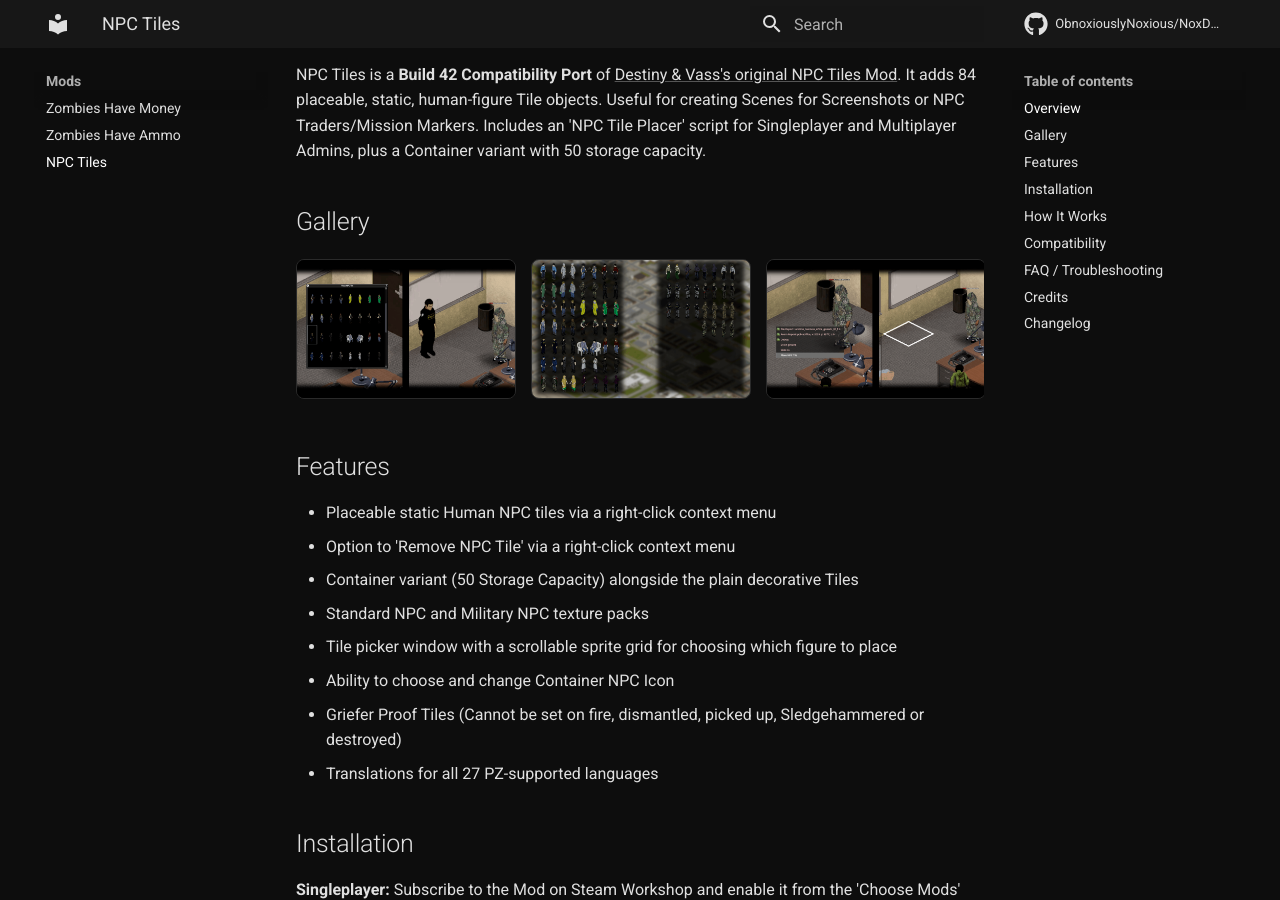
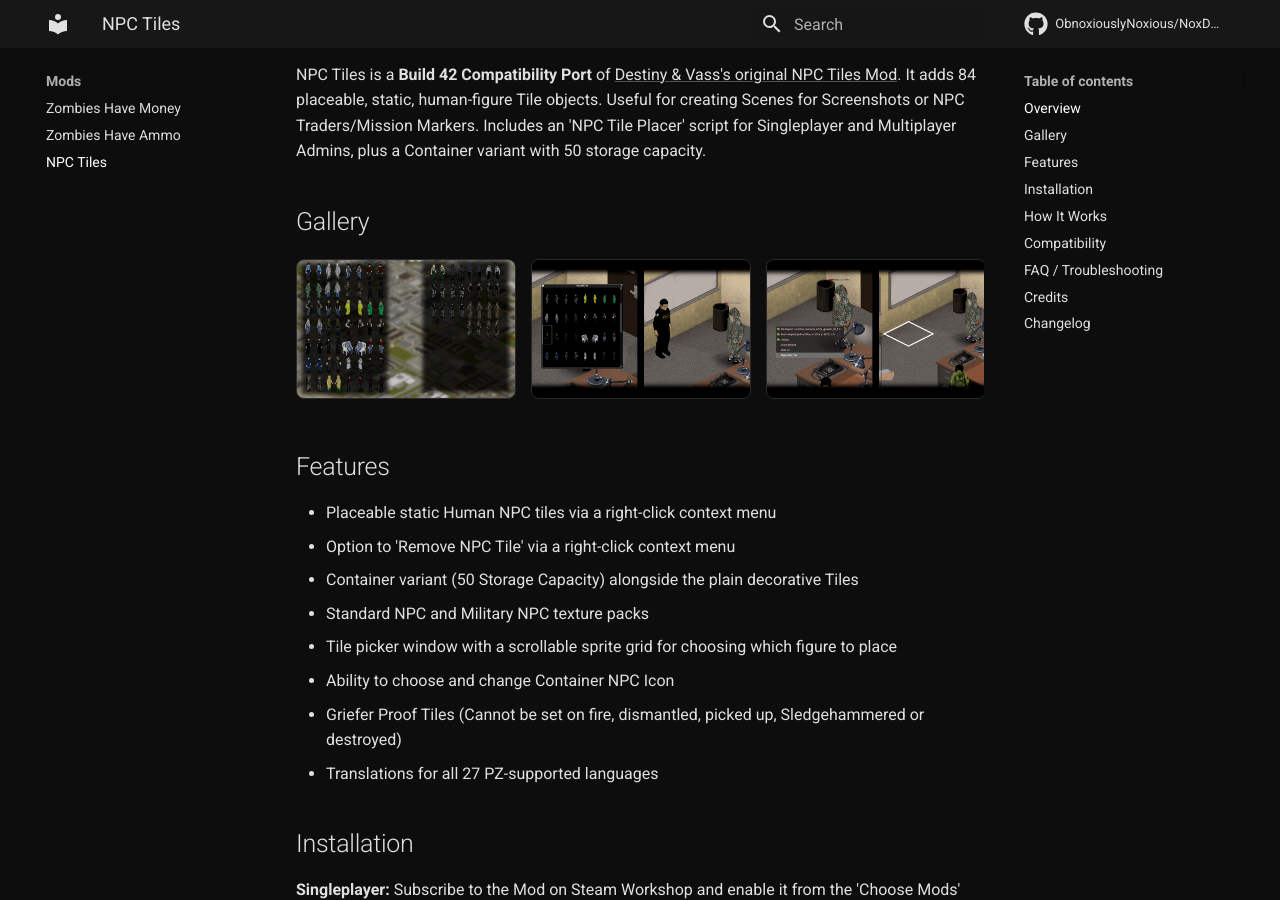
Before and after one commit to ObnoxiouslyNoxious/NoxDocs, an MkDocs documentation site: the page built from docs/mods/npc-tiles.md, in a window 1280 px wide and 900 px high, scrolled down 380 px. Built offline with MkDocs 1.6.1 and Material for MkDocs 9.7.7, drawn with Linux system fonts in a browser that asks for light colours; comment, search, counter and statistics services are not loaded.

Commit message:
Update npc-tiles.md

```diff
--- a/docs/mods/npc-tiles.md
+++ b/docs/mods/npc-tiles.md
@@ -19,7 +19,7 @@ NPC Tiles is a **Build 42 Compatibility Port** of [Destiny & Vass's original NPC
 ## Gallery
 
 <div class="gallery-grid" markdown>
-![NPC Tiles screenshot 1](../assets/img/mods/gallery/tiles-npc/NPCI.png) ![NPC Tiles screenshot 2](../assets/img/mods/gallery/tiles-npc/NPCI1.png) ![NPC Tiles screenshot 3](../assets/img/mods/gallery/tiles-npc/NPCI2.png) ![NPC Tiles screenshot 4](../assets/img/mods/gallery/tiles-npc/NPCI3.png) ![NPC Tiles screenshot 5](../assets/img/mods/gallery/tiles-npc/NPCI4.png) ![NPC Tiles screenshot 6](../assets/img/mods/gallery/tiles-npc/NPCI5.png) ![NPC Tiles screenshot 7](../assets/img/mods/gallery/tiles-npc/NPCI6.png) ![NPC Tiles screenshot 8](../assets/img/mods/gallery/tiles-npc/NPCI7.png) ![NPC Tiles screenshot 9](../assets/img/mods/gallery/tiles-npc/NPCI8.png) ![NPC Tiles screenshot 10](../assets/img/mods/gallery/tiles-npc/NPCI9.png) ![NPC Tiles screenshot 11](../assets/img/mods/gallery/tiles-npc/NPCI10.png) ![NPC Tiles screenshot 12](../assets/img/mods/gallery/tiles-npc/NPCI11.png) ![NPC Tiles screenshot 13](../assets/img/mods/gallery/tiles-npc/NPCI12.png)
+![NPC Tiles screenshot 1](../assets/img/mods/gallery/tiles-npc/NPCI1.png) ![NPC Tiles screenshot 2](../assets/img/mods/gallery/tiles-npc/NPCI.png) ![NPC Tiles screenshot 3](../assets/img/mods/gallery/tiles-npc/NPCI2.png) ![NPC Tiles screenshot 4](../assets/img/mods/gallery/tiles-npc/NPCI3.png) ![NPC Tiles screenshot 5](../assets/img/mods/gallery/tiles-npc/NPCI4.png) ![NPC Tiles screenshot 6](../assets/img/mods/gallery/tiles-npc/NPCI5.png) ![NPC Tiles screenshot 7](../assets/img/mods/gallery/tiles-npc/NPCI6.png) ![NPC Tiles screenshot 8](../assets/img/mods/gallery/tiles-npc/NPCI7.png) ![NPC Tiles screenshot 9](../assets/img/mods/gallery/tiles-npc/NPCI8.png) ![NPC Tiles screenshot 10](../assets/img/mods/gallery/tiles-npc/NPCI9.png) ![NPC Tiles screenshot 11](../assets/img/mods/gallery/tiles-npc/NPCI10.png) ![NPC Tiles screenshot 12](../assets/img/mods/gallery/tiles-npc/NPCI11.png) ![NPC Tiles screenshot 13](../assets/img/mods/gallery/tiles-npc/NPCI12.png)
 </div>
 
 ## Features
```
